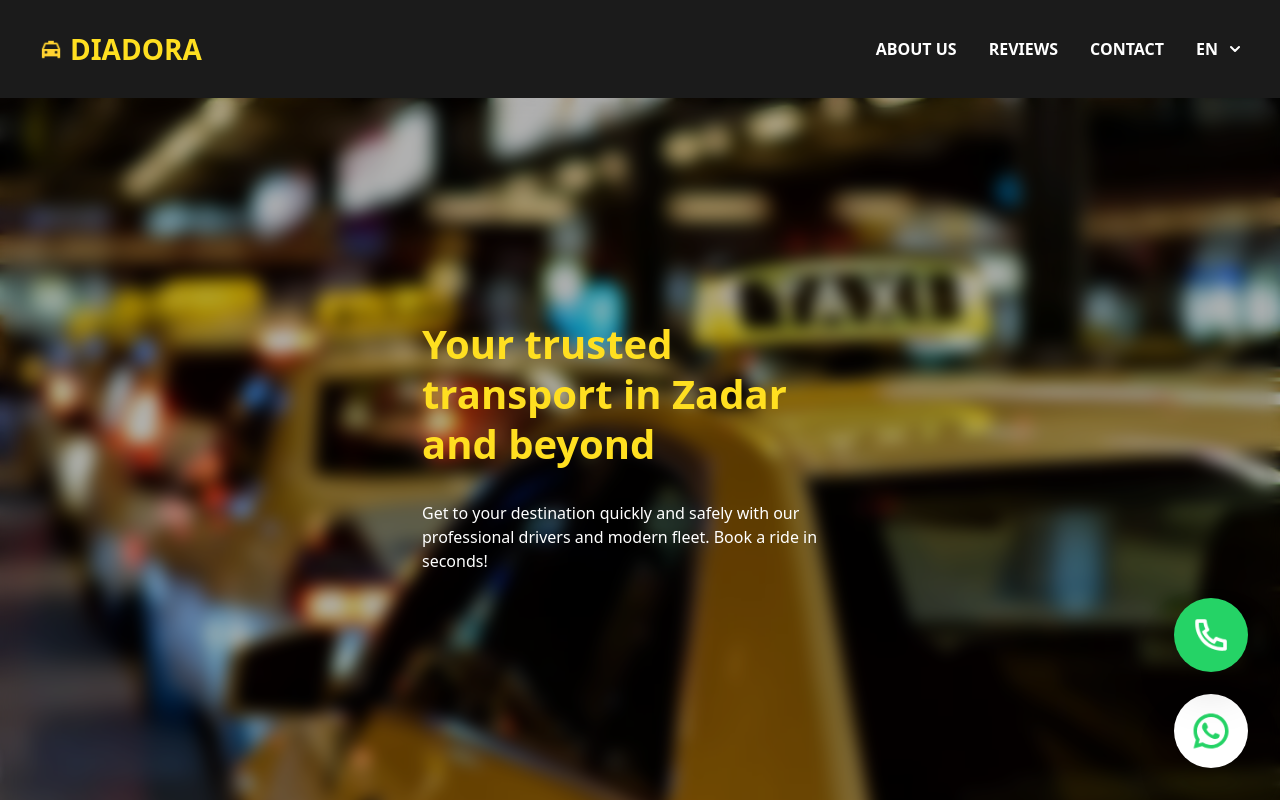
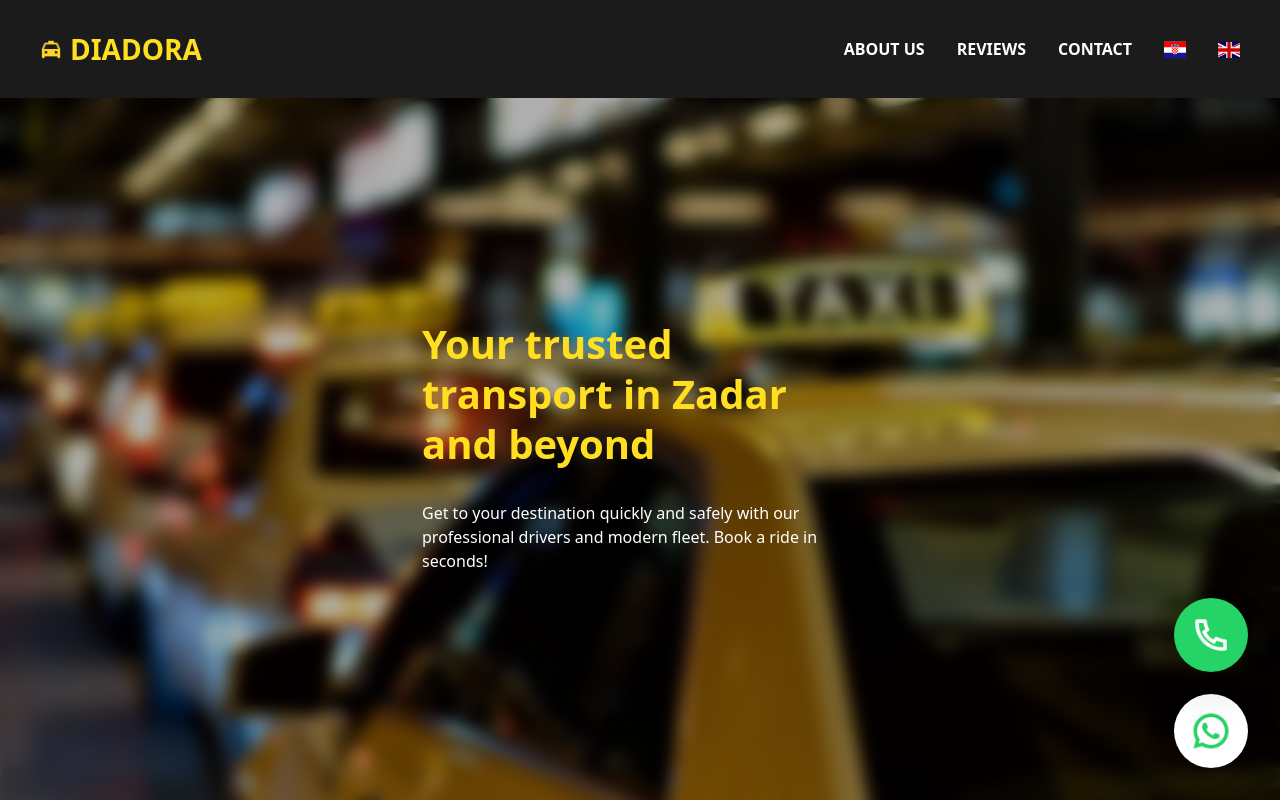
Before and after one commit to grance55/taxi-diadora, a React (Vite) app: page / in a window 1280 px wide. Shown: the top 800 px of the page. Built offline with nearby package versions, Linux system fonts and the light colour scheme.

Commit message:
flags added in navbar

```diff
--- a/src/components/Navbar.tsx
+++ b/src/components/Navbar.tsx
@@ -39,52 +39,33 @@ export default function Navbar() {
             <p className="font-bold uppercase">{t("navbar-contact")}</p>
           </a>
           <button
-            className="hover:text-yellow-300 flex font-bold uppercase items-center"
-            type="button"
-            onClick={() => setDisplayLanguageModal((prevState) => !prevState)}
-          >
-            {currentLanguage}{" "}
-            <svg
-              className="w-2.5 h-2.5 ms-3"
-              aria-hidden="true"
-              xmlns="http://www.w3.org/2000/svg"
-              fill="none"
-              viewBox="0 0 10 6"
-            >
-              <path
-                stroke="currentColor"
-                stroke-linecap="round"
-                stroke-linejoin="round"
-                stroke-width="2"
-                d="m1 1 4 4 4-4"
-              />
-            </svg>
-          </button>
-        </div>
-      </div>
-
-      {displayLanguageModal ? (
-        <div className="fixed top-[70px] right-[30px] bg-yellow-300 z-[99999] flex flex-col  rounded">
-          <button
-            className="px-8 py-2  hover:bg-[#F5F5F5] rounded"
+            className="cursor-pointer"
             onClick={() => {
               changeLanguage("hr");
               setDisplayLanguageModal(false);
             }}
           >
-            Hrvatski
+            <img
+              src={"/icons/hr.svg"}
+              alt="Description of the image"
+              className="w-[22px] h-[22px] inline-block"
+            />
           </button>
           <button
-            className="px-8 py-2 hover:bg-[#F5F5F5] rounded"
+            className="cursor-pointer"
             onClick={() => {
               changeLanguage("en");
               setDisplayLanguageModal(false);
             }}
           >
-            English
+            <img
+              src={"/icons/en.svg"}
+              alt="Description of the image"
+              className="w-[22px] h-[22px] inline-block"
+            />
           </button>
         </div>
-      ) : null}
+      </div>
 
       <div className="fixed z-[9999999] w-full bg-[#1B1B1B] px-4 py-4 text-white lg:hidden">
         <div className="flex items-center justify-between">
@@ -98,6 +79,34 @@ export default function Navbar() {
               DIADORA
             </p>
           </a>
+
+          <div className="flex items-center gap-4">
+            <button
+              className="cursor-pointer"
+              onClick={() => {
+                changeLanguage("hr");
+                setDisplayLanguageModal(false);
+              }}
+            >
+              <img
+                src={"/icons/hr.svg"}
+                alt="Description of the image"
+                className="w-[22px] h-[22px] inline-block"
+              />
+            </button>
+            <button
+              className="cursor-pointer"
+              onClick={() => {
+                changeLanguage("en");
+                setDisplayLanguageModal(false);
+              }}
+            >
+              <img
+                src={"/icons/en.svg"}
+                alt="Description of the image"
+                className="w-[22px] h-[22px] inline-block"
+              />
+            </button>
 
             <button type="button" onClick={toggleMenu} className="p-2">
               <div className="relative h-6 w-6">
@@ -118,6 +127,7 @@ export default function Navbar() {
                 ></span>
               </div>
             </button>
+          </div>
         </div>
         {isMenuOpen ? (
           <div
@@ -166,6 +176,11 @@ export default function Navbar() {
                   toggleMenu();
                 }}
               >
+                <img
+                  src={"/icons/hr.svg"}
+                  alt="Description of the image"
+                  className="w-[22px] h-[22px] inline-block mr-2"
+                />
                 HR
               </button>
               <button
@@ -176,6 +191,11 @@ export default function Navbar() {
                   toggleMenu();
                 }}
               >
+                <img
+                  src={"/icons/en.svg"}
+                  alt="Description of the image"
+                  className="w-[22px] h-[22px] inline-block mr-2"
+                />
                 EN
               </button>
             </div>
```
Also changed, not shown: public/icons/en.svg (added), public/icons/hr.svg (added). Lines whose indentation alone changed are shown as unchanged.
